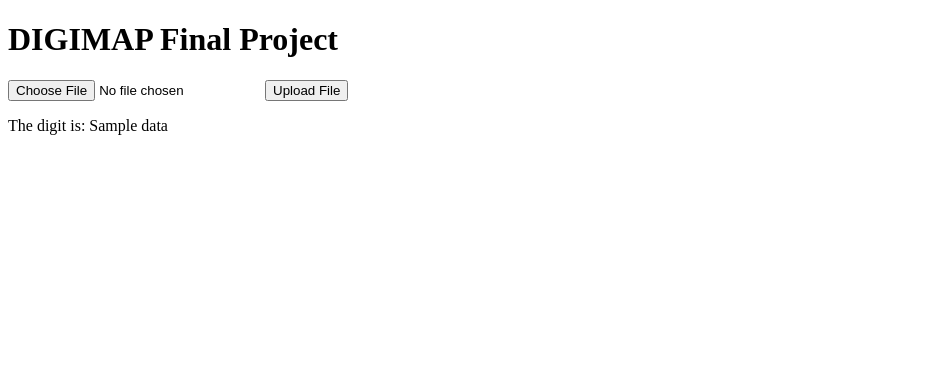
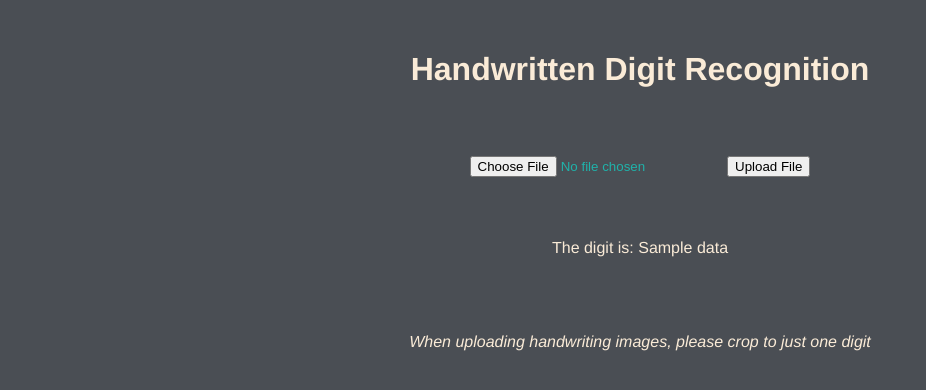
Before and after one commit to dmtz1337/digimap-final-project, a Flask app: template templates/index.html in a window 1280 px wide. Shown: the top 390 px of the page, without its empty margins (0-926 px from the left). Run offline with Flask 3, Linux system fonts and the light colour scheme; the template is opened without the code that fills it: values that come from a table or form of the project are taken from there, most other values are stand-ins (such as "Sample title", 1, 10 or a date in 2020).

Commit message:
added styling

```diff
--- a/static/styles/styles.css
+++ b/static/styles/styles.css
@@ -5,16 +5,16 @@
 
 
 }
-#header{
-    background-color:lightseagreen;
+h1, p{
     color: antiquewhite;
     padding: 30px;
+    text-align: center;
 
 }
-#form{
+div{
     border-top: 20px;
-    background-color :floralwhite;
     padding: 16px;
+    text-align: center;
 }
 
 #result{
--- a/templates/index.html
+++ b/templates/index.html
@@ -4,17 +4,21 @@
     <meta charset="UTF-8">
     <meta http-equiv="X-UA-Compatible" content="IE=edge">
     <meta name="viewport" content="width=device-width, initial-scale=1.0">
+    <link rel="stylesheet" href="static\styles\styles.css">
     <title>Home</title>
 </head>
 <body>
-    <h1>DIGIMAP Final Project</h1>
-
-    <form method="POST" enctype="multipart/form-data">
+    <h1>Handwritten Digit Recognition</h1>
+    <div>
+        <form method="POST" enctype="multipart/form-data">
         {{form.hidden_tag()}}
         {{form.file()}}
         {{form.submit()}}
-    </form>
+        </form>
+    </div>
+
 
     <p>The digit is: {{data}}</p>
+    <p> <em>When uploading handwriting images, please crop to just one digit</em> </p>
 </body>
 </html>
```
Also changed, not shown: static/files/eight.png (added), static/files/five.png (added), static/files/three.png (added).
